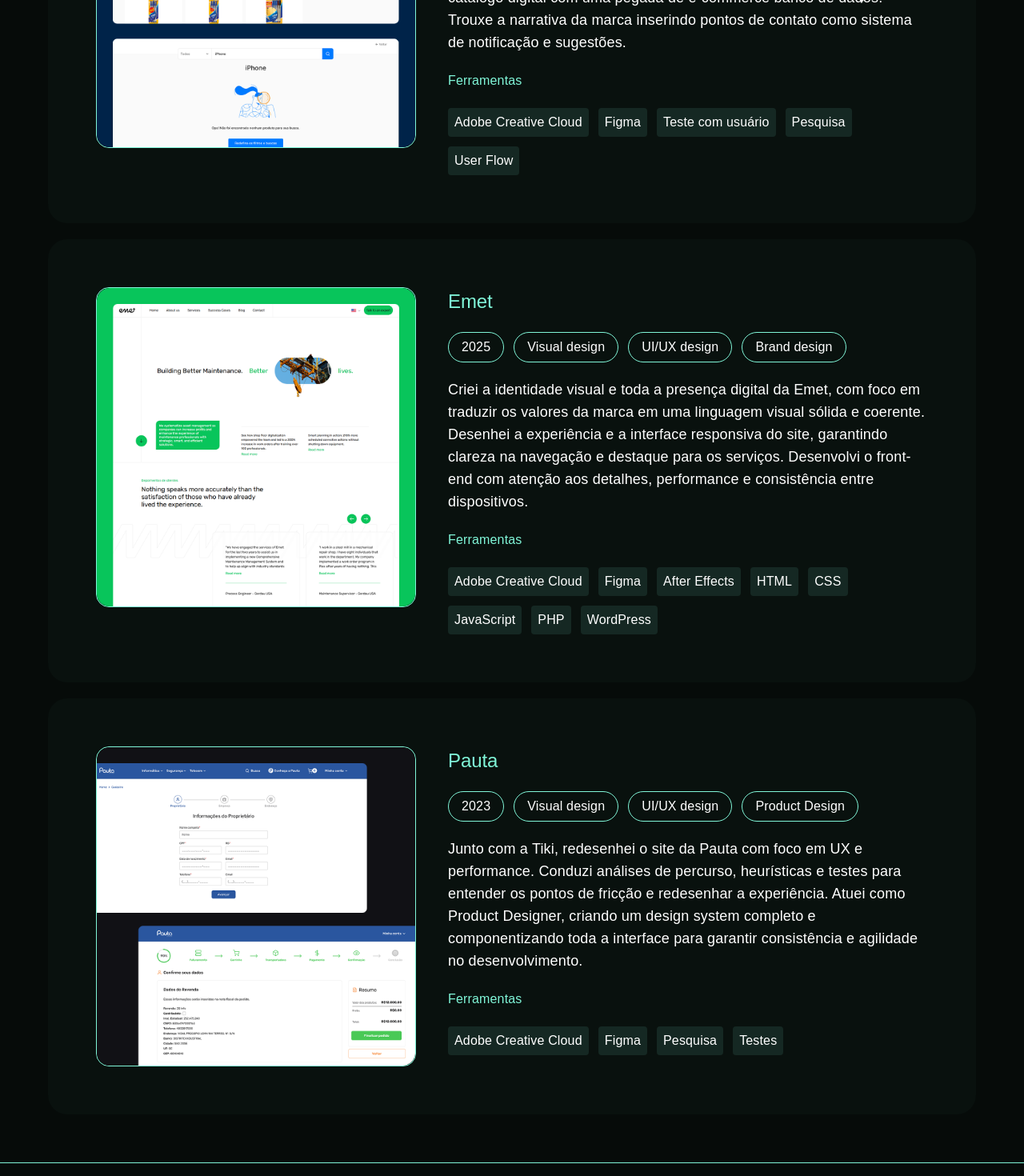
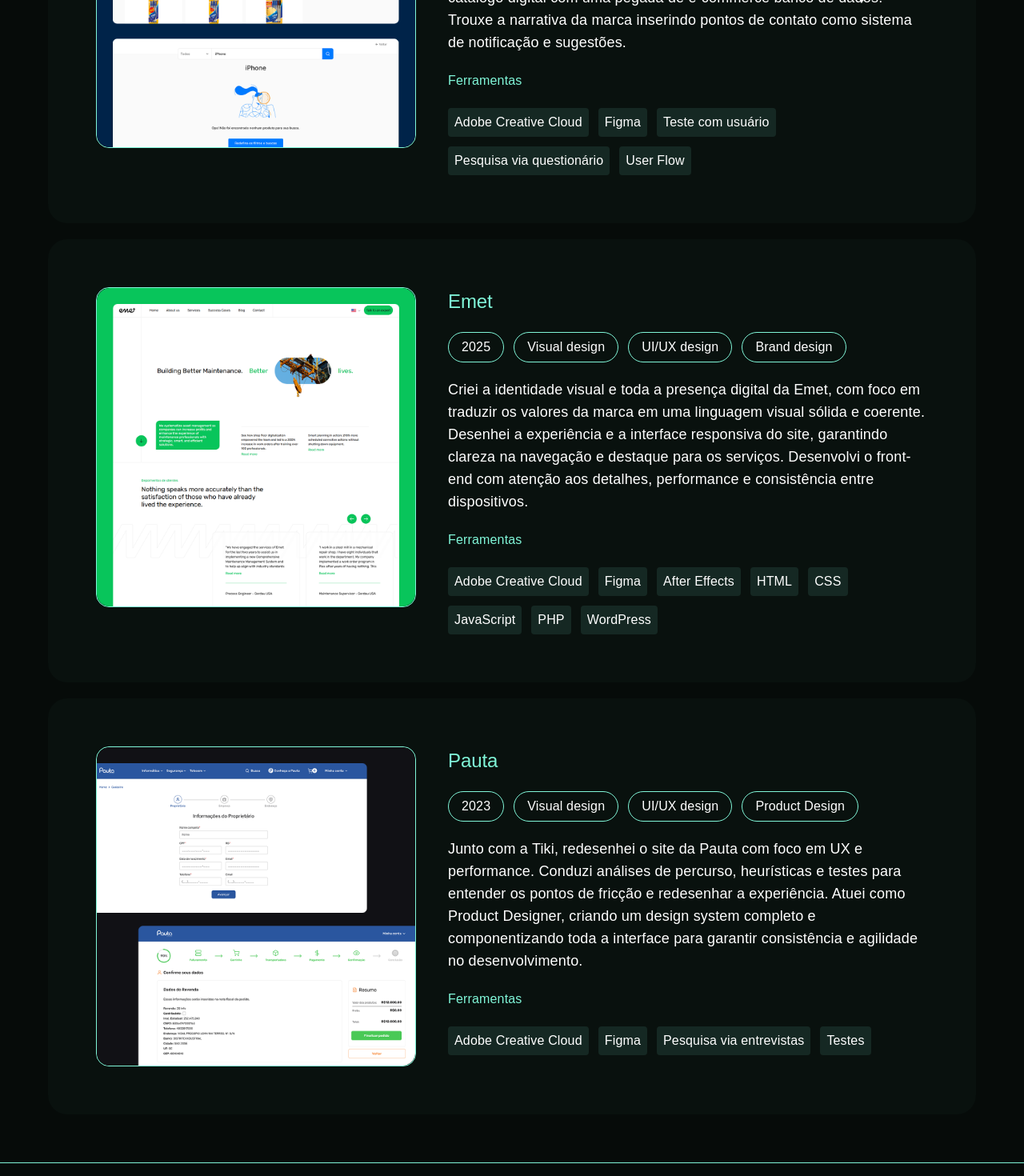
Before and after one commit to sidssouza/sidneysouza, a React (Create React App) app: page / in a window 1280 px wide. Shown: the part 1280-2750 px from the top of the page at 80% size. Built offline with nearby package versions, Linux system fonts and the light colour scheme; a web font is replaced by a local one.

Commit message:
Update projects

```diff
--- a/src/data/projects.js
+++ b/src/data/projects.js
@@ -10,7 +10,7 @@ const projectsData = [
         ],
         tags: ["2021", "Visual design", "UI/UX design", "Product design"],
         description: "Colaborei com a agência Inkuba a repensar a maneira de categorizar os produtos em um catálogo digital da BIC e otimizei o tempo de execução de tarefas. Pensando na experiência de quem usa e interface do catálogo digital com uma pegada de e-commerce banco de dados. Trouxe a narrativa da marca inserindo pontos de contato como sistema de notificação e sugestões.",
-        tools: ["Adobe Creative Cloud", "Figma", "Teste com usuário", "Pesquisa", "User Flow"]
+        tools: ["Adobe Creative Cloud", "Figma", "Teste com usuário", "Pesquisa via questionário", "User Flow"]
     },
     {
         id: 2,
@@ -44,7 +44,7 @@ const projectsData = [
         ],
         tags: ["2023", "Visual design", "UI/UX design", "Product Design"],
         description: "Junto com a Tiki, redesenhei o site da Pauta com foco em UX e performance. Conduzi análises de percurso, heurísticas e testes para entender os pontos de fricção e redesenhar a experiência. Atuei como Product Designer, criando um design system completo e componentizando toda a interface para garantir consistência e agilidade no desenvolvimento.",
-        tools: ["Adobe Creative Cloud", "Figma", "Pesquisa", "Testes"]
+        tools: ["Adobe Creative Cloud", "Figma", "Pesquisa via entrevistas", "Testes"]
     }
 ];
 
```
